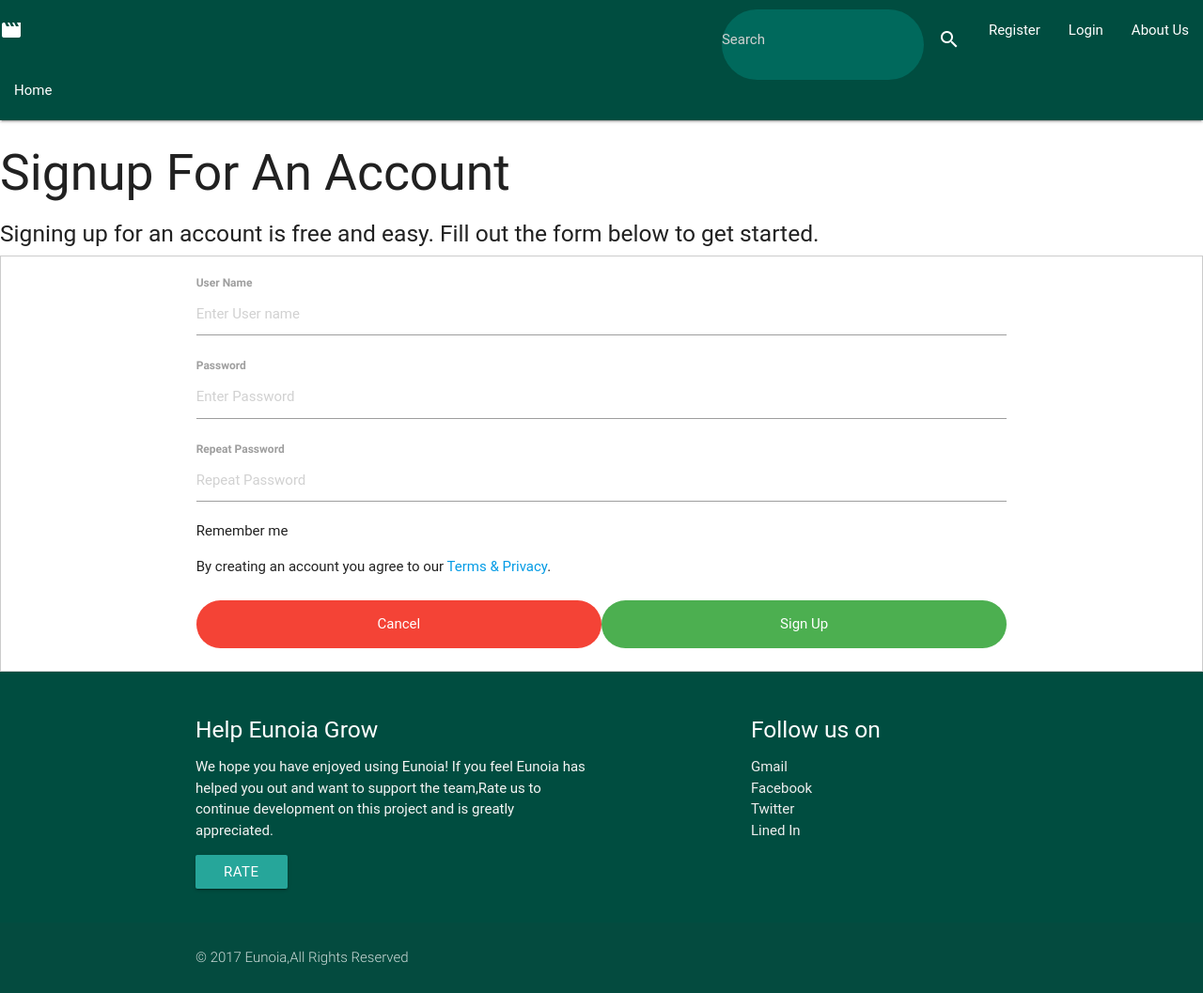
After one commit to hariwin7/movie-recommendation-and-prediction, a Django app: page /home/register.html in a window 1280 px wide. The commit adds this page. Shown: the whole page at 94% size. Run offline with Django 3.2, Linux system fonts and the light colour scheme; some libraries are stand-ins or nearby versions; some web fonts are replaced.

```diff
--- a/movie/settings.py
+++ b/movie/settings.py
@@ -119,3 +119,4 @@ USE_TZ = True
 # https://docs.djangoproject.com/en/1.10/howto/static-files/
 
 STATIC_URL = '/static/'
+LOGIN_REDIRECT_URL ='/movieapp/'
--- a/movie/urls.py
+++ b/movie/urls.py
@@ -19,5 +19,6 @@ from movieapp import views
 
 urlpatterns = [
     url(r'^admin/', admin.site.urls),
-    url(r'^home/', include('movieapp.urls'))
+    url(r'^home/', include('movieapp.urls')),
+
 ]
--- /dev/null
+++ b/movieapp/templates/movieapp/register.html
@@ -0,0 +1,217 @@
+<!DOCTYPE html>
+<html>
+<head>
+	<title> register form</title>
+	<!-- Compiled and minified CSS -->
+  <link rel="stylesheet" href="https://cdnjs.cloudflare.com/ajax/libs/materialize/0.98.0/css/materialize.min.css">
+
+  <link href="https://fonts.googleapis.com/icon?family=Material+Icons" rel="stylesheet">
+  	<title>we made it</title>
+</head>
+<body>
+ <script type="text/javascript" src="https://code.jquery.com/jquery-2.1.1.min.js"></script>
+   <script src="https://cdnjs.cloudflare.com/ajax/libs/materialize/0.98.0/js/materialize.min.js"></script>
+
+<!-- the main navigation bar starts here -->
+<header>
+<nav class="nav-extended teal darken-4">
+  <div class="nav-wrapper">
+
+    <a href="#" class="brand-logo "><i class="material-icons logo " >movie</i></a>
+
+    <a href="#" data-activates="mobile-demo" class="button-collapse"><i class="material-icons">menu</i></a>
+    <ul id="nav-mobile" class="right hide-on-med-and-down">
+
+      <li class="searchbx">
+        <div class="input-field col s1  teal darken-3 ">
+          <input placeholder="Search" id="first_name" type="text" class="validate ">
+        </div>
+      </li>
+      <li class="searchbx">
+        <a href="#"><i class="large material-icons ">search</i></a>
+      </li>
+      <li><a href="#">Register</a></li>
+      <li><a href="login.html">Login</a></li>
+      <li><a href="#">About Us</a></li>
+
+
+    </ul>
+    <ul class="side-nav" id="mobile-demo">
+      <li><a href="sass.html">Sass</a></li>
+      <li><a href="badges.html">Components</a></li>
+      <li><a href="collapsible.html">JavaScript</a></li>
+    </ul>
+  </div>
+  	<div class="nav-mobile">
+    <ul >
+      <li><a href="movie_main" class="active  input-field">Home</a></li>
+     </ul>
+  	</div>
+</nav>
+</header>
+<!--  main navigation bar ends here -->
+<main>
+	<!-- sign up form starts here -->
+	<!DOCTYPE html>
+<html>
+<style>
+/* Full-width input fields */
+input[type=text], input[type=password] {
+    width: 100%;
+    padding: 12px 20px;
+    margin: 8px 0;
+    display: inline-block;
+    border: 1px solid #ccc;
+    box-sizing: border-box;
+}
+
+/* Set a style for all buttons */
+button {
+    background-color: #4CAF50;
+    color: white;
+    padding: 14px 20px;
+    margin: 8px 0;
+    border: none;
+    cursor: pointer;
+    width: 100%;
+}
+
+/* Extra styles for the cancel button */
+.cancelbtn {
+    padding: 14px 20px;
+    background-color: #f44336;
+}
+
+/* Float cancel and signup buttons and add an equal width */
+.cancelbtn,.signupbtn {
+    float: left;
+    width: 50%;
+}
+
+/* Add padding to container elements */
+.container {
+    padding: 16px;
+}
+
+/* Clear floats */
+.clearfix::after {
+    content: "";
+    clear: both;
+    display: table;
+}
+
+/* Change styles for cancel button and signup button on extra small screens */
+@media screen and (max-width: 250px) {
+    .cancelbtn, .signupbtn {
+       width: 90%;
+    }
+}
+</style>
+<body>
+
+<h2>Signup For An Account</h2>
+<h5>Signing up for an account is free and easy. Fill out the form below to get started.</h5>
+
+<form action="movie_main.html" style="border:1px solid #ccc">
+  <div class="container">
+    <label><b>User Name</b></label>
+    <input type="text" placeholder="Enter User name" name="uname" required>
+
+    <label><b>Password</b></label>
+    <input type="password" placeholder="Enter Password" name="psw" required>
+
+    <label><b>Repeat Password</b></label>
+    <input type="password" placeholder="Repeat Password" name="psw-repeat" required>
+    <input type="checkbox" checked="checked"> Remember me
+    <p>By creating an account you agree to our <a href="#">Terms & Privacy</a>.</p>
+
+    <div class="clearfix">
+      <button type="button" class="cancelbtn  input-field">Cancel</button>
+      <button type="submit" class="signupbtn input-field">Sign Up</button>
+    </div>
+  </div>
+</form>
+
+</body>
+</html>
+
+	<!-- sign up form ends here -->
+
+</main>
+
+<!-- footer starts here -->
+
+
+
+
+
+<footer class="page-footer teal darken-4">
+  <div class="container">
+    <div class="row">
+      <div class="col l6 s12">
+        <h5 class="white-text">Help Eunoia Grow</h5>
+        <p class="grey-text text-lighten-4">We hope you have enjoyed using Eunoia! If you feel Eunoia has helped you out and want to support the team,Rate us to continue development on this project and is greatly appreciated.
+
+
+        </p>
+        <a class="waves-effect waves-light btn">Rate</a>
+
+      </div>
+      <div class="col l4 offset-l2 s12">
+        <h5 class="white-text">Follow us on</h5>
+        <ul>
+
+         <li>
+				<a  class="grey-text text-lighten-3" href="#">Gmail</a></li>
+          <li><a class="grey-text text-lighten-3" href="#!">Facebook</a></li>
+          <li><a class="grey-text text-lighten-3" href="#!">Twitter</a></li>
+          <li><a class="grey-text text-lighten-3" href="#!">Lined In</a></li>
+        </ul>
+      </div>
+    </div>
+  </div>
+  <div class="footer-copyright">
+    <div class="container">
+    &copy 2017  Eunoia,All Rights Reserved
+
+    </div>
+  </div>
+</footer>
+
+<!-- style -->
+<style type="text/css">
+        .input-field{
+          border-radius: 6rem;
+
+        }
+        .material-icons{
+          font-size: 40px;
+        }
+        .col{
+          float: left;
+
+        }
+        .cont{
+              margin-left: 5%;
+              margin-right: 5%;
+
+            }
+        .searchbx{
+          width: auto;
+          height:auto;
+          margin-top: 2%;
+        }
+
+      header{
+        display: flex;
+
+      }
+
+
+
+      </style>
+
+
+
+</body>
+</html>
--- a/movieapp/urls.py
+++ b/movieapp/urls.py
@@ -1,6 +1,10 @@
 from django.conf.urls import url
+from django.contrib.auth.views import login
 from . import views
 
 urlpatterns = [
-    url(r'^movie$', views.index),
+    url(r'^movie_main', views.index),
+    url(r'^login.html$',login,{'template_name':'movieapp/login.html'}),
+    url(r'^register.html$', views.register),
+
 ]
--- a/movieapp/views.py
+++ b/movieapp/views.py
@@ -1,4 +1,5 @@
 from django.shortcuts import render
+from django.http import HttpResponse
 import pandas as pd
 
 # Create your views here.
@@ -7,7 +8,35 @@ def index(request):
 	df=pd.read_csv("links.csv")
 	na=df[df['movieId']<19]
 	name=["2054","63","8012","862","949","9603"]
-	base=[]
+	movieid=[]
+	try:
+
+		uname= request.POST['uname']
+	except:
+		uname=""
+
+	try:
+		rating = request.POST['rat']
+	except:
+		rating=""
+	try:
+		idmov = int(request.POST['id'])
+	except:
+		idmov= None
+
 	for n in na['movieId']:
-		base.append('/static/movieapp/images/{}p.jpg'.format(n))
-	return render(request,"movieapp/movie_main.html",{'base':base})
+		movieid.append(int(n))
+
+	print type(idmov)
+	context={'base':movieid,'uname':uname,'name':name,'rating':rating,'id':idmov}
+	return render(request,"movieapp/movie_main.html",context)
+
+
+def login(request):
+
+	return render(request,"movieapp/login.html")
+	return HttpResponse(request.POST['uname'])
+
+
+def register(request):
+	return render(request,"movieapp/register.html")
```
Also changed, not shown: movieapp/templates/movieapp/login.html (added, +235 -0 lines), movieapp/templates/movieapp/movie_main.html (+28 -14 lines), db.sqlite3, movieapp/static/movieapp/images/avatar.png (added), 4 other files.
